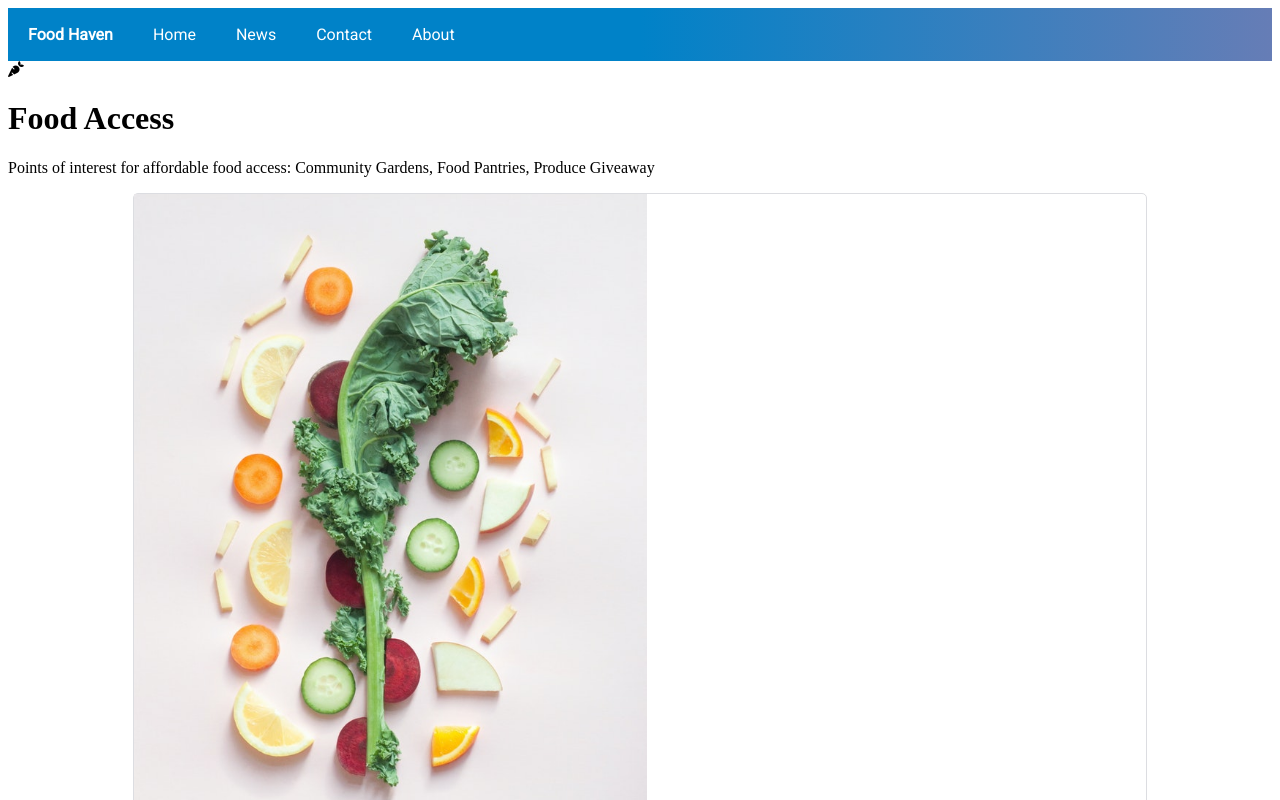
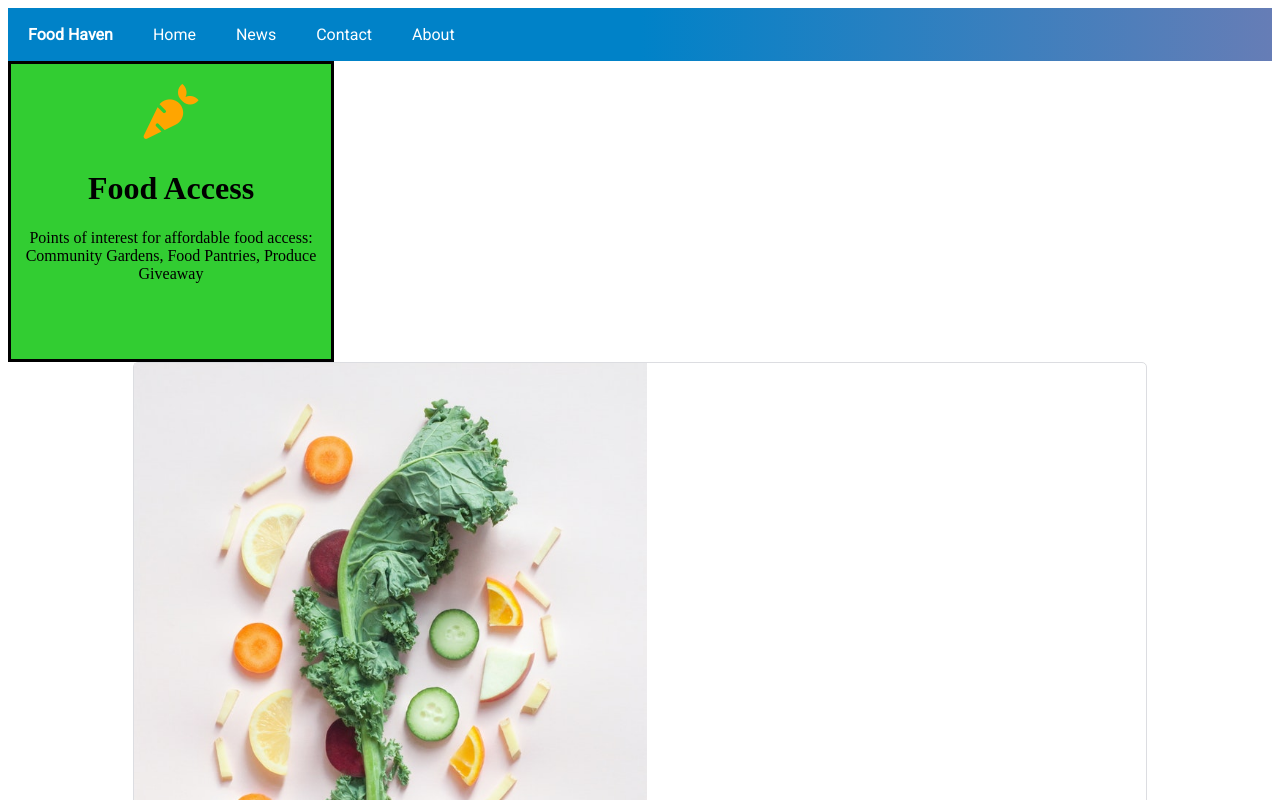
Before and after one commit to binghamton-hackathon/Food-Haven, an Angular app: page / in a window 1280 px wide. Shown: the top 800 px of the page. Built offline with nearby package versions, Linux system fonts and the light colour scheme; grey boxes are pictures that could not be loaded.

Commit message:
Added css for the food panel

```diff
--- a/src/app/components/about-panel/about-panel.component.css
+++ b/src/app/components/about-panel/about-panel.component.css
@@ -9,3 +9,25 @@
   color: dodgerblue;
   font-size: 20px;
 }
+.food-panel {
+    width: 300px;
+    height: 275px;
+    border: 3px solid;
+    display: block;
+    text-align: center;
+    padding: 10px;
+    background: limegreen;
+}
+.c-header {
+    color: white;
+    font-family: 'Open Sans',sans-serif;
+    font-size: 34px;
+    font-weight: 300;
+    line-height: 40px;
+    margin: 0 0 16px;
+}
+.carrot {
+    color: orange;
+    font-size: 55px;
+    padding: 10px;
+}
```
